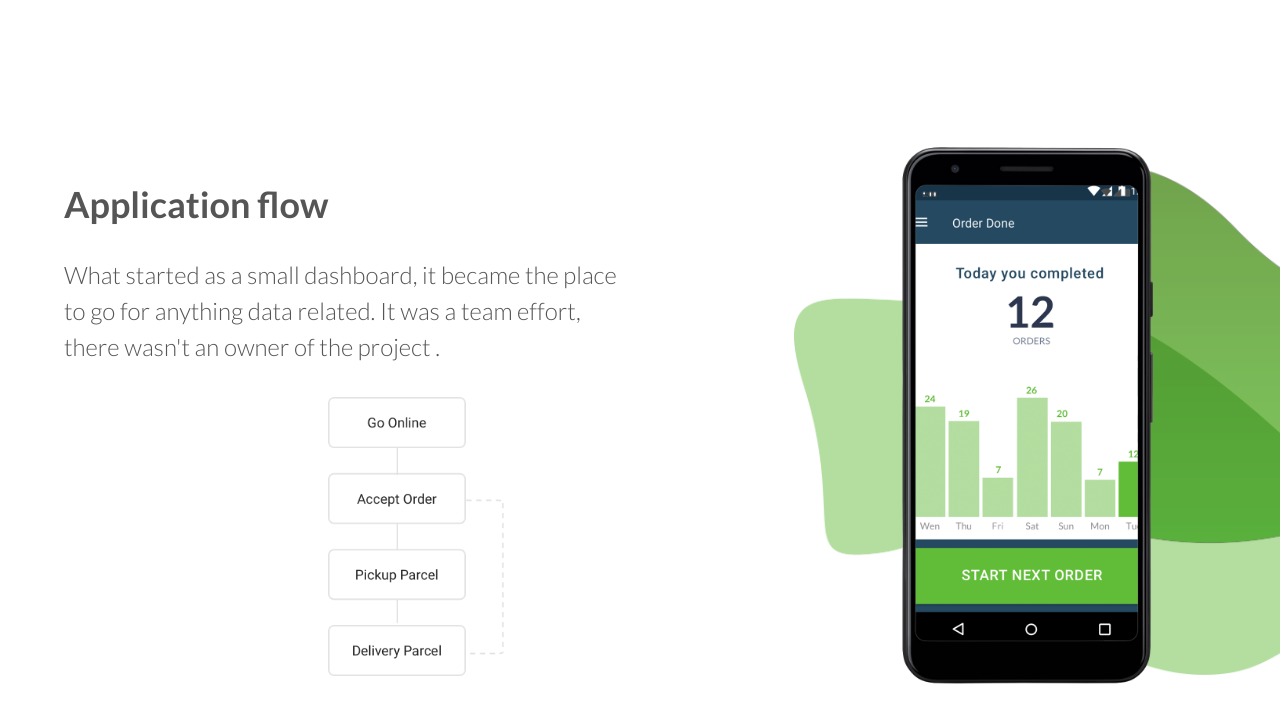
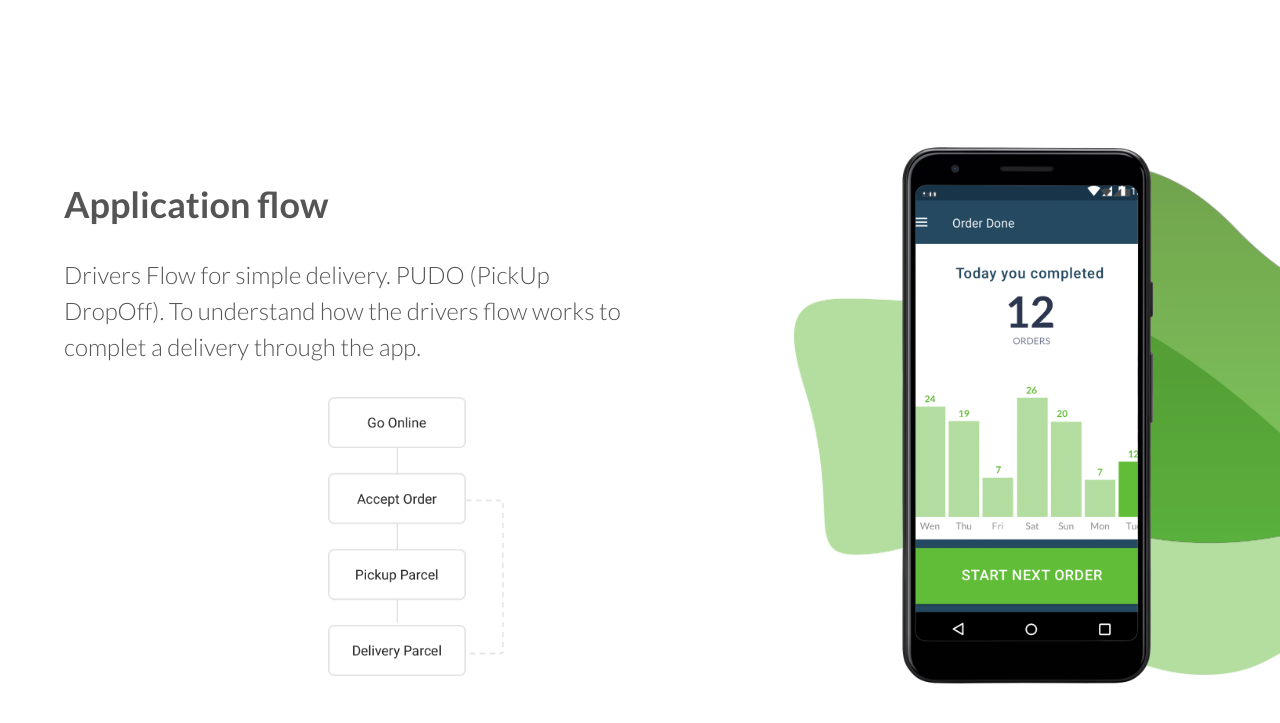
Before and after one commit to cbrudesala/cbrudesala.github.io, a Jekyll site: the page built from _projects/app.html, in a window 1280 px wide and 900 px high, scrolled down 374 px. Shown: the top 723 px of the window. Built offline with Jekyll 4.4.1, drawn with Linux system fonts in a browser that asks for light colours; nearby versions of some CDN libraries; some web fonts are replaced.

Commit message:
test img change in app project

```diff
--- a/_projects/app.html
+++ b/_projects/app.html
@@ -12,8 +12,7 @@ full_width: true
   <div class="pl5 w-60-ns">
     <h1 class="mid-gray f3 f2-ns mb3 mb4-ns">Application flow</h1>
     <p class="f5 f3-l fw1 mb4 w-100 w-80-ns">
-      What started as a small dashboard, it became the place to go for anything data related.
-      It was a team effort, there wasn't an owner of the project .
+      Drivers Flow for simple delivery. PUDO (PickUp DropOff). To understand how the drivers flow works to complet a delivery through the app.
     </p>
     <div class="tc w-100">
       <img class="w-25" src="/assets/imgs/projects/app/app-flow.png" >
```
Also changed, not shown: Gemfile.lock, assets/imgs/projects/app/app_01.png (added), assets/imgs/projects/app/app_02.png (added), assets/imgs/projects/app/app_03.png (added), assets/imgs/projects/app/app_04.png (added), assets/imgs/projects/app/app_05.png (added), assets/imgs/projects/app/app_06.png (added).
